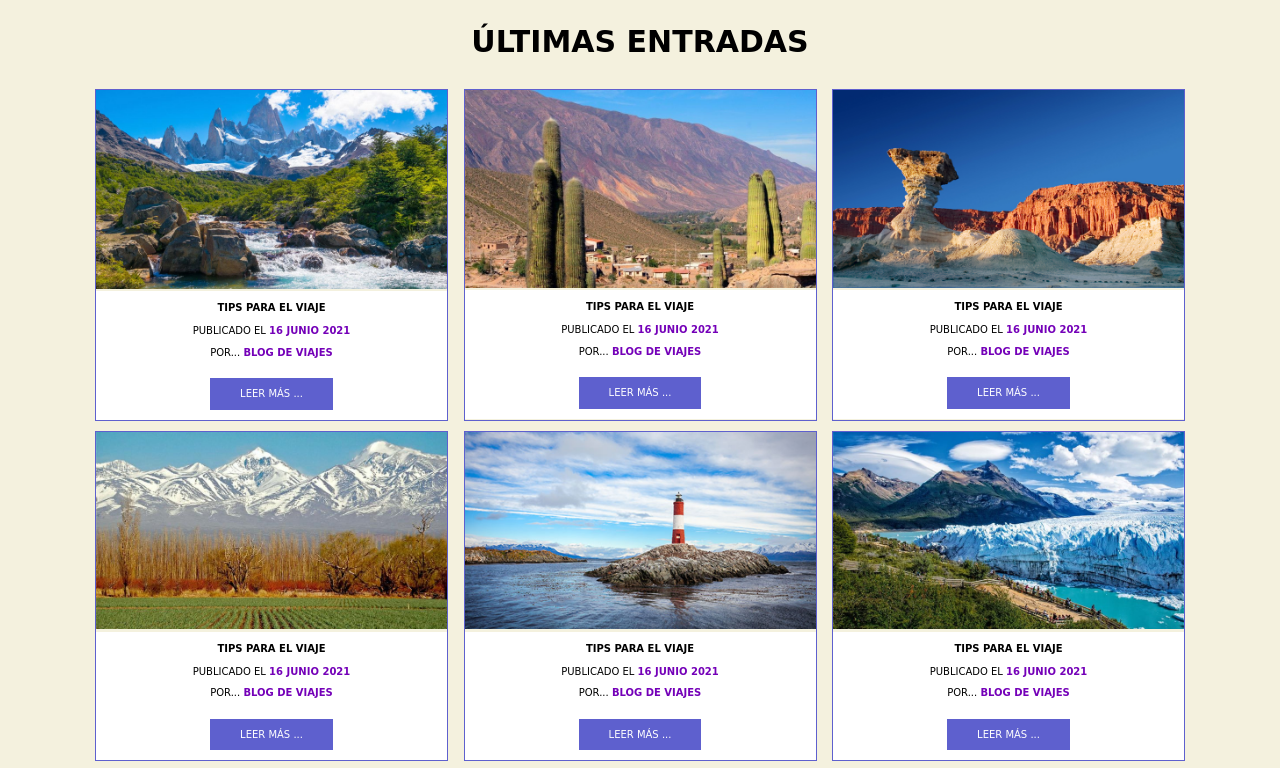
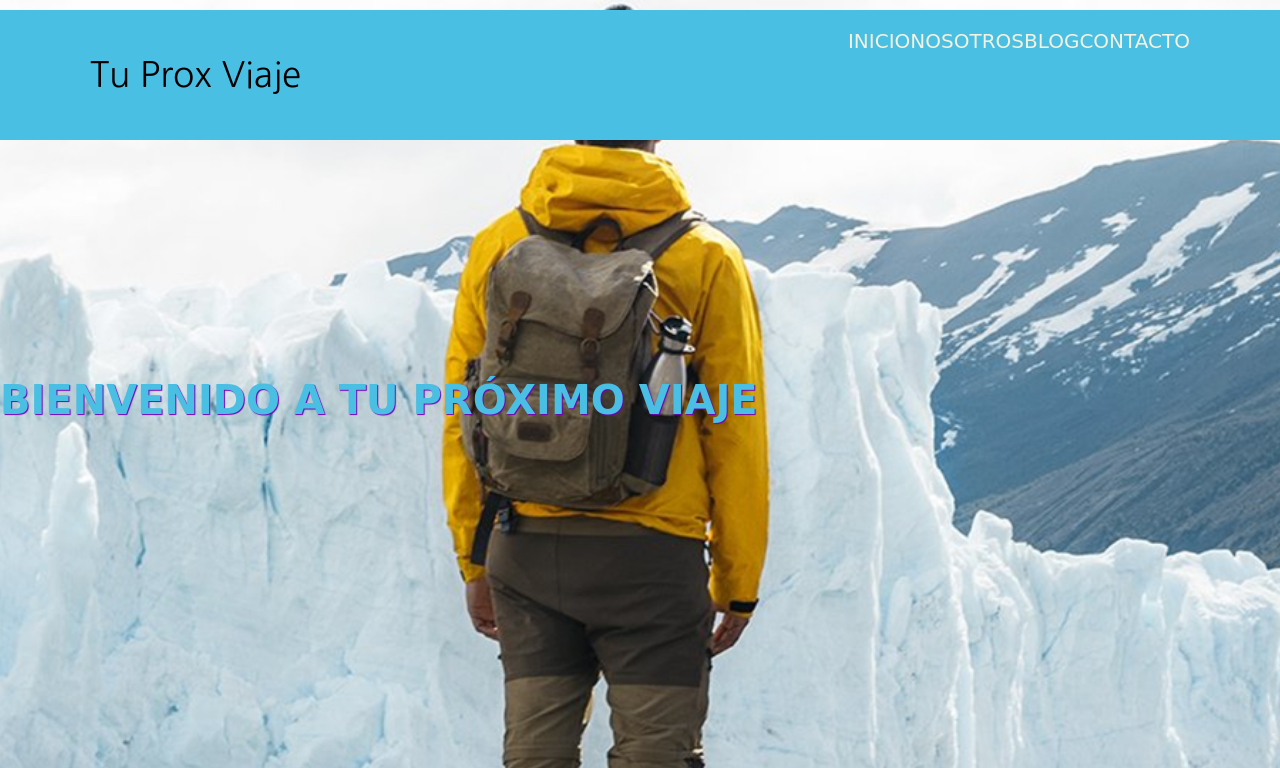
Before and after one commit to lgLuis/WebDeViajes, a plain HTML site: page index.html in a window 1280 px wide. Shown: the top 768 px of the page. Drawn offline with Linux system fonts and the light colour scheme; a web font is replaced by a local one.

Commit message:
un poco de css

```diff
--- a/css/styles.css
+++ b/css/styles.css
@@ -38,6 +38,74 @@ h3{
 
 img{ max-width: 100%;}
 
+/*HEADER*/
+.hero{
+    background-image: url(/img/hero.png);
+    height: 100vh;
+    background-repeat: no-repeat;
+    background-position: center center;
+    background-size: cover;
+    background-attachment: fixed;
+}
+.header{
+    display: flex;
+    position: relative;
+    flex-direction: column;
+    justify-content: center;
+}
+.barra{
+    position: absolute;
+    background-color: var(--turquesa);
+    width: 100%;
+    top: 1rem;
+    padding: 1rem 0;
+}
+
+.barra .contenedor{
+    display: flex;
+    flex-direction: column;
+}
+
+@media(min-width:768px){
+    .barra .contenedor{
+        flex-direction: row;
+        justify-content: space-between;
+    }
+}
+.logo{
+    font-size: 3.5rem;
+    font-family: var(--fuenteTexto);
+    text-align: center;
+}
+.navegacion ul{
+    list-style: none;
+    display: flex;
+    flex-direction: column;
+}
+
+@media(min-width:768px){
+    .navegacion{
+        flex: 0 0 10rem;
+    }
+    .navegacion ul{
+        flex-direction: row;
+    }
+}
+
+.navegacion ul li a{
+    color: var(--claro);
+    text-decoration: none;
+    text-transform: uppercase;
+    font-size: 2rem;
+}
+.header-contenido{
+    font-size: 2rem;
+    text-transform: uppercase;
+    color: var(--turquesa);
+    text-shadow: 1px 1px 1px var(--azulMorado);
+}
+
+/*CONTENIDO*/
 .contenedor{
     max-width: 1100px;
     margin: 0 auto;
--- a/index.html
+++ b/index.html
@@ -12,6 +12,29 @@
 
 </head>
 <body>
+
+    <header class="header hero">
+        <div class="barra">
+            <div class="contenedor">
+                <div class="logo">
+                    <p>Tu Prox Viaje</p>
+                </div>
+                <div class="navegacion">
+                    <ul>
+                        <li><a href="#">Inicio</a></li>
+                        <li><a href="#">Nosotros</a></li>
+                        <li><a href="#">Blog</a></li>
+                        <li><a href="#">Contacto</a></li>
+                    </ul>
+                </div>
+            </div>
+        </div> <!--FIN BARRA-->
+        <div class="header-contenido">
+            <h1>Bienvenido a tu próximo viaje</h1>
+        </div>
+    </header>
+
+
     <div class="contenedor">
         <main class="contenido-ppal">
             <h2>Últimas entradas</h2>
```
